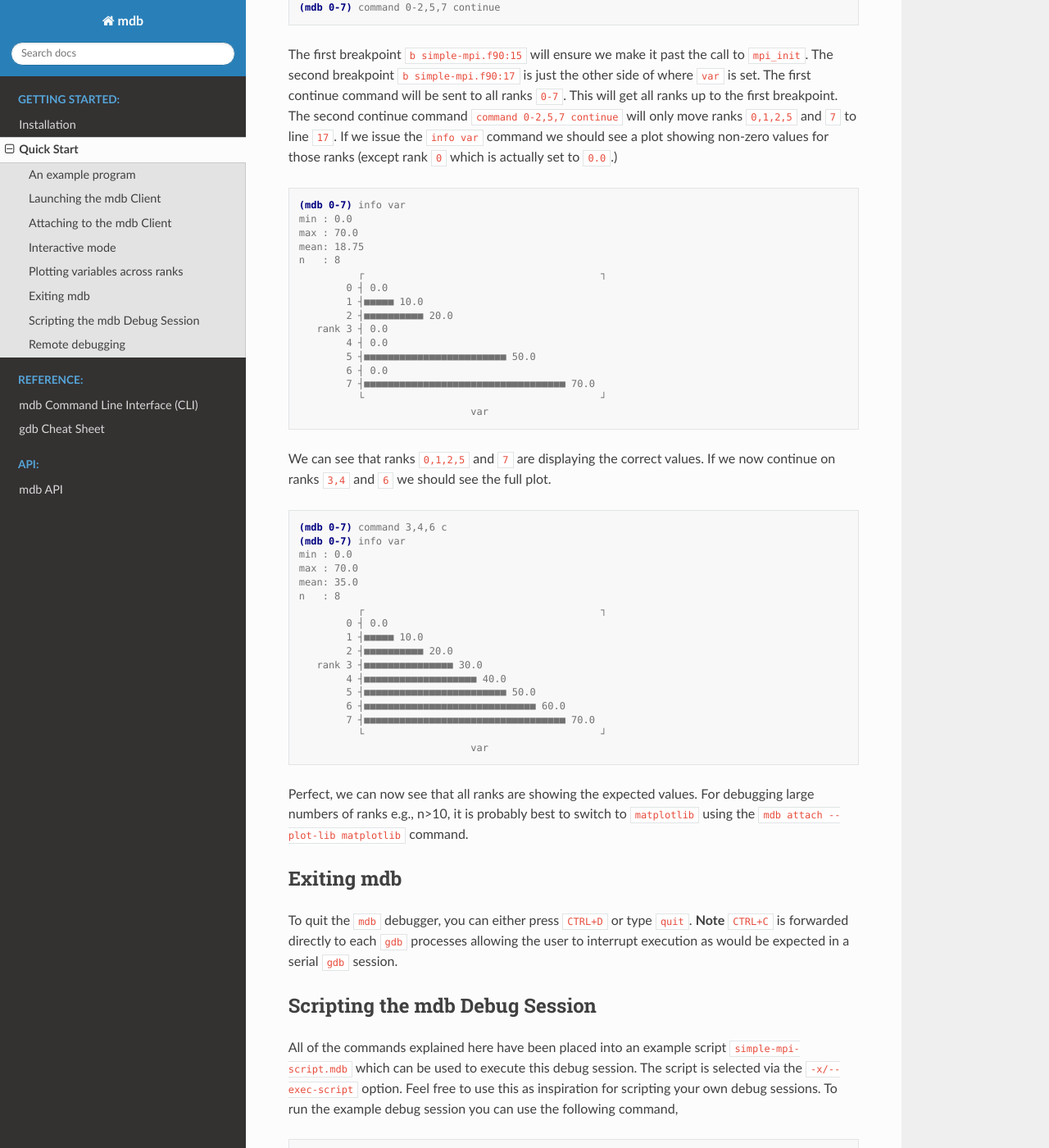
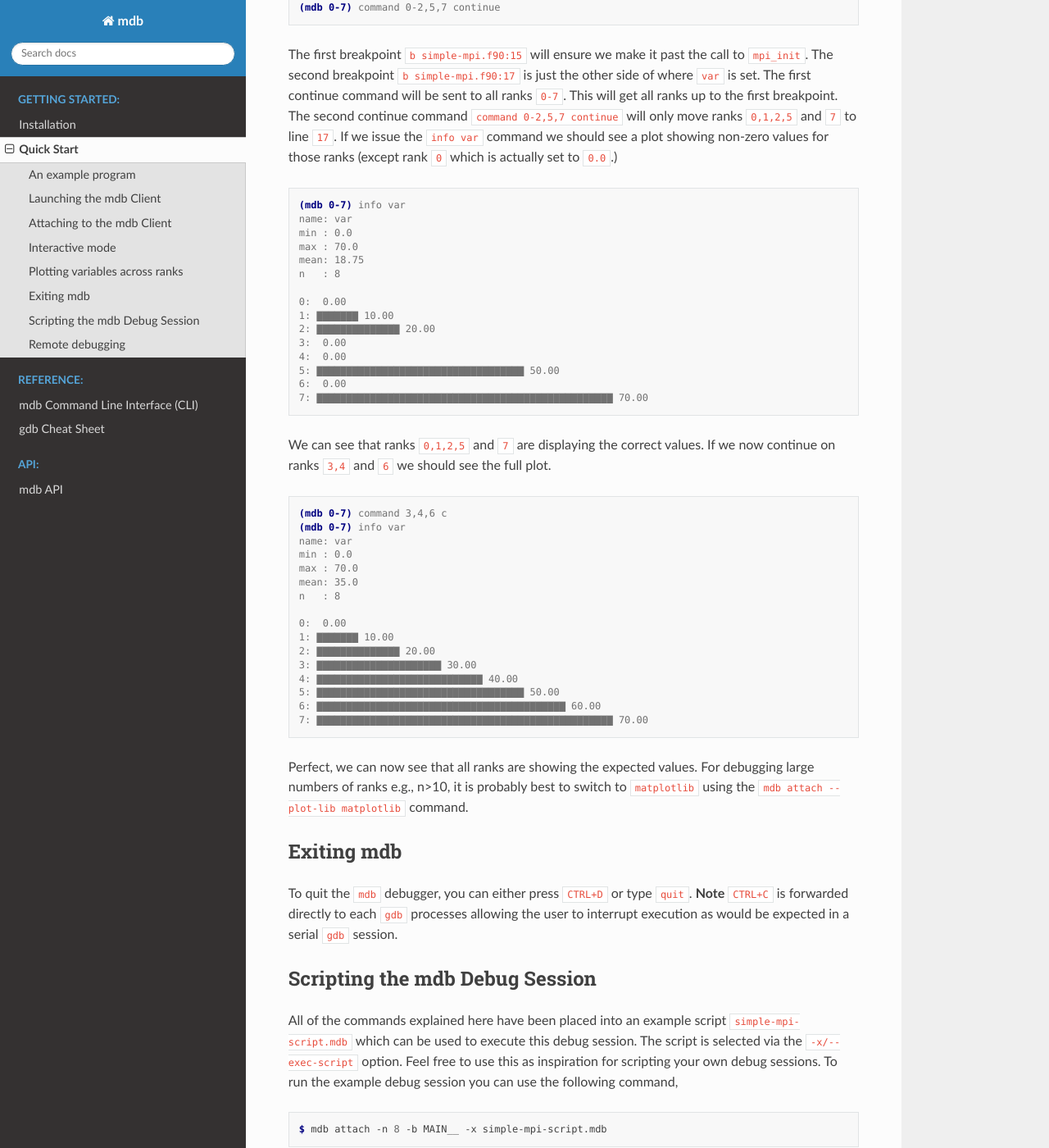
Before and after one commit to TomMelt/mdb, a Sphinx documentation site: the page built from docs/source/quick-start.rst, in a window 1280 px wide and 1400 px high, scrolled down 5025 px. Shown: the whole window at 82% size. Built offline with Sphinx 7.4.7 and the Read the Docs theme 2.0.0, drawn with Linux system fonts in a browser that asks for light colours; some of the changed text lies outside the part shown.

Commit message:
switch uplot to termgraph
- remove dependency of ruby
- termgraph has similar functionality and is python only dep
- update documentation with install instructions
- update documentation with new plots
- fix integration test output

```diff
--- a/docs/source/installation.rst
+++ b/docs/source/installation.rst
@@ -36,10 +36,11 @@ but in this example I will choose the home directory.
    $ cd ~
    $ git clone https://github.com/TomMelt/mdb.git
    $ cd mdb
-   $ pip install .
+   $ pip install .[termgraph]
 
 That's it! We now have ``mdb`` installed and ready to go. You can test the install was successfully
-by running ``mdb --help``. You should see the following output.
+by running ``mdb --help``. You should see the following output. Specifying ``[termgraph]`` is
+optional but it will give pretty plots straight to the terminal.
 
 .. code-block:: console
 
--- a/docs/source/quick-start.rst
+++ b/docs/source/quick-start.rst
@@ -243,8 +243,8 @@ Plotting variables across ranks
 
 It may be useful for some applications to see how the value of a single variable varies across all
 ranks. This can be achieved with the ``info`` command, which will display an ASCII plot (if
-``youplot`` is installed) or a ``Matplotlib`` plot if not. In ``simple-example.f90`` we can see that
-variable ``var`` is set on line 15.
+``termgraph`` is installed) or a ``Matplotlib`` plot if not. In ``simple-example.f90`` we can see
+that variable ``var`` is set on line 15.
 
 .. code-block:: fortran
 
@@ -276,21 +276,20 @@ showing non-zero values for those ranks (except rank ``0`` which is actually set
 .. code-block:: console
 
    (mdb 0-7) info var
+   name: var
    min : 0.0
    max : 70.0
    mean: 18.75
    n   : 8
-             ┌                                        ┐
-           0 ┤ 0.0
-           1 ┤■■■■■ 10.0
-           2 ┤■■■■■■■■■■ 20.0
-      rank 3 ┤ 0.0
-           4 ┤ 0.0
-           5 ┤■■■■■■■■■■■■■■■■■■■■■■■■ 50.0
-           6 ┤ 0.0
-           7 ┤■■■■■■■■■■■■■■■■■■■■■■■■■■■■■■■■■■ 70.0
-             └                                        ┘
-                                var
+
+   0:  0.00
+   1: ▇▇▇▇▇▇▇ 10.00
+   2: ▇▇▇▇▇▇▇▇▇▇▇▇▇▇ 20.00
+   3:  0.00
+   4:  0.00
+   5: ▇▇▇▇▇▇▇▇▇▇▇▇▇▇▇▇▇▇▇▇▇▇▇▇▇▇▇▇▇▇▇▇▇▇▇ 50.00
+   6:  0.00
+   7: ▇▇▇▇▇▇▇▇▇▇▇▇▇▇▇▇▇▇▇▇▇▇▇▇▇▇▇▇▇▇▇▇▇▇▇▇▇▇▇▇▇▇▇▇▇▇▇▇▇▇ 70.00
 
 We can see that ranks ``0,1,2,5`` and ``7`` are displaying the correct values. If we now continue on
 ranks ``3,4`` and ``6`` we should see the full plot.
@@ -299,21 +298,20 @@ ranks ``3,4`` and ``6`` we should see the full plot.
 
    (mdb 0-7) command 3,4,6 c
    (mdb 0-7) info var
+   name: var
    min : 0.0
    max : 70.0
    mean: 35.0
    n   : 8
-             ┌                                        ┐
-           0 ┤ 0.0
-           1 ┤■■■■■ 10.0
-           2 ┤■■■■■■■■■■ 20.0
-      rank 3 ┤■■■■■■■■■■■■■■■ 30.0
-           4 ┤■■■■■■■■■■■■■■■■■■■ 40.0
-           5 ┤■■■■■■■■■■■■■■■■■■■■■■■■ 50.0
-           6 ┤■■■■■■■■■■■■■■■■■■■■■■■■■■■■■ 60.0
-           7 ┤■■■■■■■■■■■■■■■■■■■■■■■■■■■■■■■■■■ 70.0
-             └                                        ┘
-                                var
+
+   0:  0.00
+   1: ▇▇▇▇▇▇▇ 10.00
+   2: ▇▇▇▇▇▇▇▇▇▇▇▇▇▇ 20.00
+   3: ▇▇▇▇▇▇▇▇▇▇▇▇▇▇▇▇▇▇▇▇▇ 30.00
+   4: ▇▇▇▇▇▇▇▇▇▇▇▇▇▇▇▇▇▇▇▇▇▇▇▇▇▇▇▇ 40.00
+   5: ▇▇▇▇▇▇▇▇▇▇▇▇▇▇▇▇▇▇▇▇▇▇▇▇▇▇▇▇▇▇▇▇▇▇▇ 50.00
+   6: ▇▇▇▇▇▇▇▇▇▇▇▇▇▇▇▇▇▇▇▇▇▇▇▇▇▇▇▇▇▇▇▇▇▇▇▇▇▇▇▇▇▇ 60.00
+   7: ▇▇▇▇▇▇▇▇▇▇▇▇▇▇▇▇▇▇▇▇▇▇▇▇▇▇▇▇▇▇▇▇▇▇▇▇▇▇▇▇▇▇▇▇▇▇▇▇▇▇ 70.00
 
 Perfect, we can now see that all ranks are showing the expected values. For debugging large numbers
 of ranks e.g., n>10, it is probably best to switch to ``matplotlib`` using the ``mdb attach
--- a/setup.py
+++ b/setup.py
@@ -14,6 +14,9 @@ setup(
         "typing_extensions",
     ],
     extras_require={
+        "termgraph": [
+            "termgraph",
+        ],
         "develop": [
             "black",
             "flake8",
```
Also changed, not shown: other parts of docs/source/quick-start.rst (+2 -2 lines), README.md (+5 -4 lines), 4 other files.
